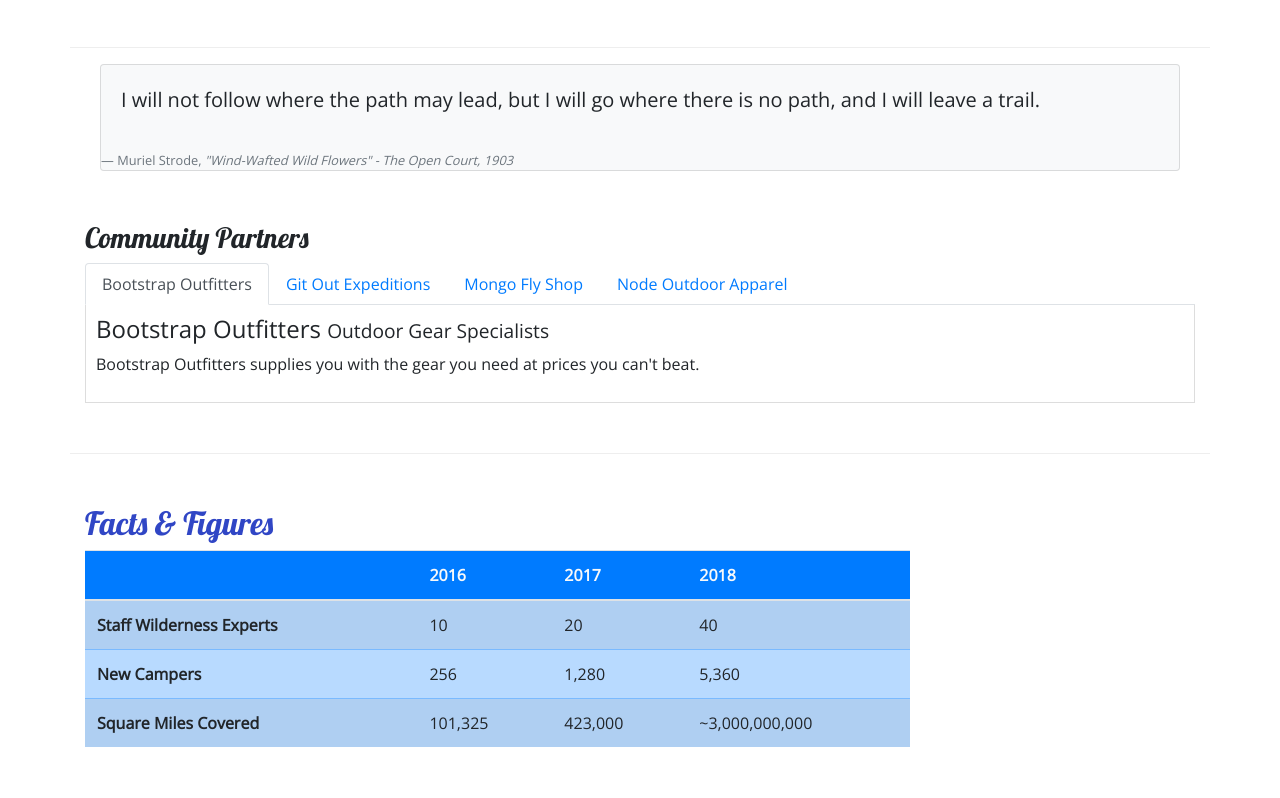
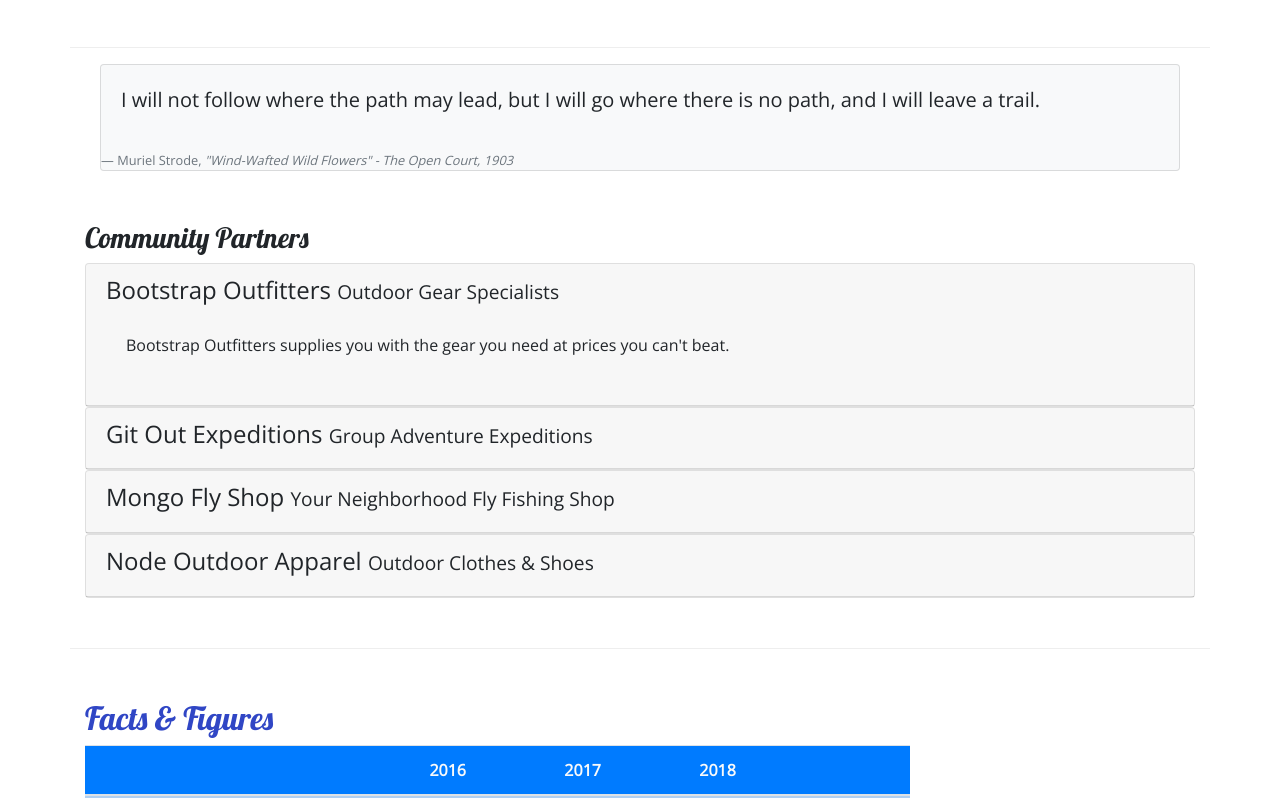
Before and after one commit to JakeRossetter/nucamp-site, a website: page aboutus.html in a window 1280 px wide. Shown: the part 628-1426 px from the top of the page. Drawn offline with nearby package versions, Linux system fonts and the light colour scheme.

Commit message:
Tabs, collapse, accordion

```diff
--- a/aboutus.html
+++ b/aboutus.html
@@ -112,40 +112,67 @@
             <div class="row row-content">
                 <div class="col-12">
                     <h3>Community Partners</h3>
-                    <ul class="nav nav-tabs">
-                        <li class="nav-item">
-                            <a class="nav-link active" href="#bootstrap" role="tab" data-toggle="tab">Bootstrap Outfitters</a>
-                        </li>
-                        <li class="nav-item">
-                            <a class="nav-link" href="#git" role="tab" data-toggle="tab">Git Out Expeditions</a>
-                        </li>
-                        <li class="nav-item">
-                            <a class="nav-link" href="#mongo" role="tab" data-toggle="tab">Mongo Fly Shop</a>
-                        </li>
-                        <li class="nav-item">
-                            <a class="nav-link" href="#node" role="tab" data-toggle="tab">Node Outdoor Apparel</a>
-                        </li>
-                    </ul>
-                    <div class="tab-content">
-                        <div role="tabpanel" class="tab-pane fade show active" id="bootstrap">
-                            <h4>Bootstrap Outfitters <small>Outdoor Gear Specialists</small></h4>
-                            <p class="d-none d-sm-block">Bootstrap Outfitters supplies you with the gear you need at
-                            prices you can't beat.</p>
+
+                    <div id="accordian">
+                        <div class="card">
+                            <div role="tab" class="card-header">
+                                <h4>
+                                    <a data-toggle="collapse" data-target="#bootstrap">
+                                        Bootstrap Outfitters <small>Outdoor Gear Specialists</small>
+                                    </a>
+                                </h4>
+                                <div class="collapse show" id="bootstrap" data-parent="#accordian">
+                                    <div class="card-body">
+                                        <p class="d-none d-sm-block">Bootstrap Outfitters supplies you with the gear you need at
+                                        prices you can't beat.</p>
+                                    </div>
+                                </div>
+                            </div>
                         </div>
-                        <div role="tabpanel" class="tab-pane fade" id="git">
-                            <h4>Git Out Expeditions <small>Group Adventure Expeditions</small></h4>
-                            <p class="d-none d-sm-block">Join Git Out Expeditions to explore new horizons with a group of
-                                other adventurers!</p>
+                        <div class="card">
+                            <div role="tab" class="card-header">
+                                <h4>
+                                    <a class="collapsed" data-toggle="collapse" data-target="#git">
+                                        Git Out Expeditions <small>Group Adventure Expeditions</small>
+                                    </a>
+                                </h4>
+                                <div class="collapse" id="git" data-parent="#accordian">
+                                    <div class="card-body">
+                                        <p class="d-none d-sm-block">Join Git Out
+                                        Expeditions to explore new horizons with a group of other adventurers!</p>
+                                    </div>
+                                </div>
+                            </div>
                         </div>
-                        <div role="tabpanel" class="tab-pane fade" id="mongo">
-                            <h4>Mongo Fly Shop <small>Your Neighborhood Fly Fishing Shop</small></h4>
-                            <p class="d-none d-sm-block">Need a new fishing pole, a tacklebox, or flies of all kinds? Stop by
-                                Mongo Fly Shop.</p>
+                        <div class="card">
+                            <div role="tab" class="card-header">
+                                <h4>
+                                    <a class="collapsed" data-toggle="collapse" data-target="#mongo">
+                                        Mongo Fly Shop <small>Your Neighborhood Fly Fishing Shop</small>
+                                    </a>
+                                </h4>
+                                <div class="collapse" id="mongo" data-parent="#accordian">
+                                    <div class="card-body">
+                                        <p class="d-none d-sm-block">Need a new fishing pole, a tacklebox, or flies of
+                                        all kinds? Stop by Mongo Fly Shop.</p>
+                                    </div>
+                                </div>
+                            </div>
                         </div>
-                        <div role="tabpanel" class="tab-pane fade" id="node">
-                            <h4>Node Outdoor Apparel <small>Outdoor Clothes & Shoes</small></h4>
-                            <p class="d-none d-sm-block">From polar fleeces to swimsuits, hiking boots to waders, a visit to
-                                Node will be sure to get you covered.</p>
+                        <div class="card">
+                            <div role="tab" class="card-header">
+                                <h4>
+                                    <a class="collapsed" data-toggle="collapse" data-target="#node">
+                                        Node Outdoor Apparel <small>Outdoor Clothes & Shoes</small>
+                                    </a>
+                                </h4>
+                                <div class="collapse" id="node" data-parent="#accordian">
+                                    <div class="card-body">
+                                        <p class="d-none d-sm-block">From polar fleeces to swimsuits, hiking
+                                        boots to waders, a visit to Node will be sure to get you covered.</p>
+                                    </div>
+                                </div>
+                            </div>
                         </div>
                     </div>
                 </div>
--- a/css/styles.css
+++ b/css/styles.css
@@ -36,9 +36,3 @@ header h2 {
 .navbar {
     background-color:  #901CAD;
 }
-
-.tab-content {
-    border: 1px solid #DDD;
-    border-top: none;
-    padding: 10px;
-}
```
Also changed, not shown: index.html (+57 -1 lines).
